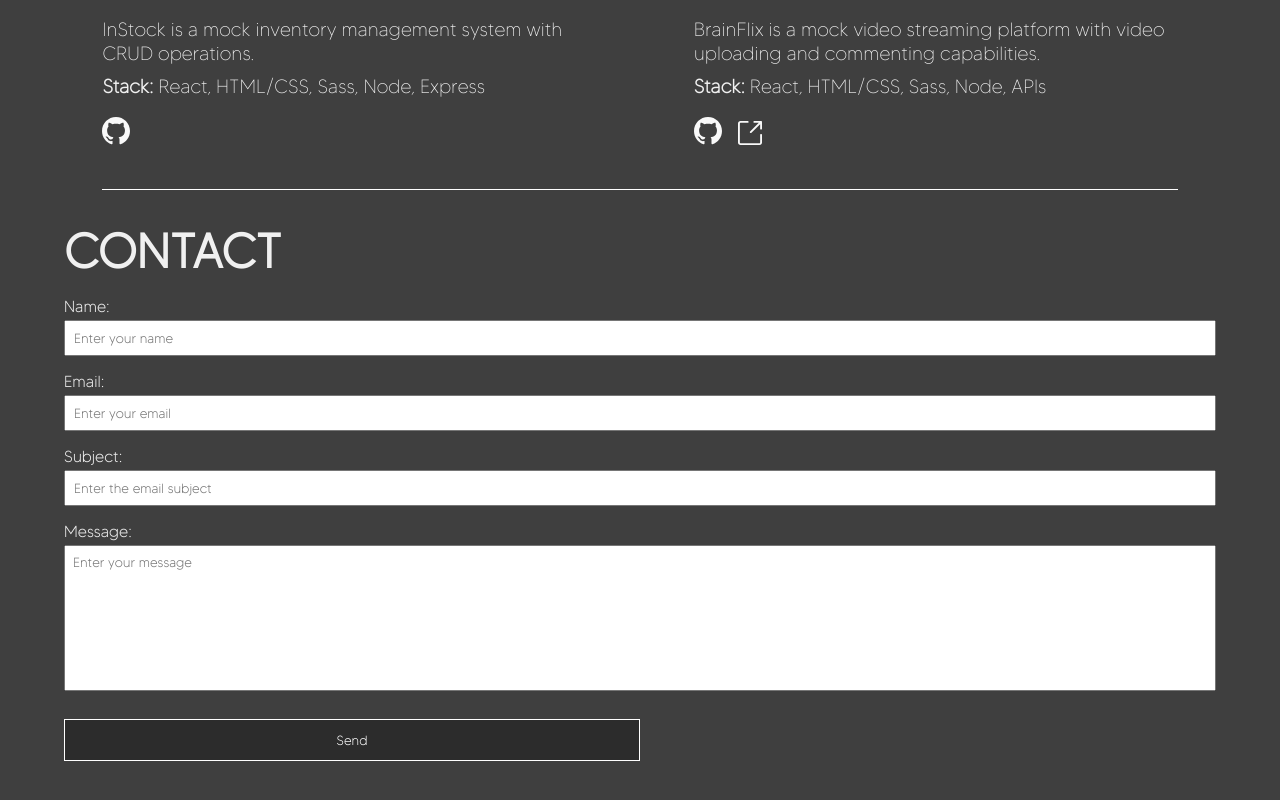
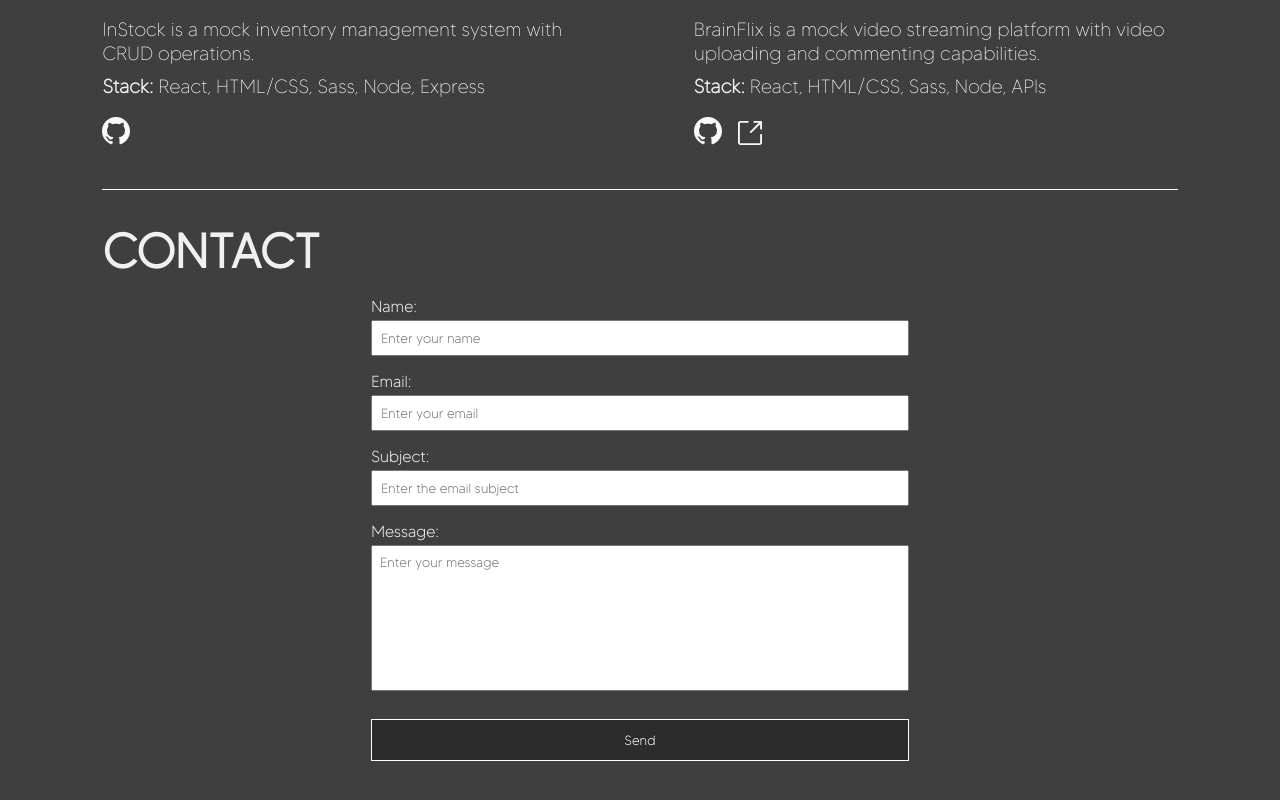
Before and after one commit to marcopoloye/portfolio-site, a JavaScript app: page / in a window 1280 px wide. Shown: the part 1419-2219 px from the top of the page. Before the commit the page ends 2180 px from the top, so only its background shows below. Built offline with nearby package versions, Linux system fonts and the light colour scheme; the HTML template or start-up script is replaced by a standard one.

Commit message:
finished form

```diff
--- a/src/components/ContactSection/ContactSection.scss
+++ b/src/components/ContactSection/ContactSection.scss
@@ -8,23 +8,30 @@
     font-family: 'MadeTommy';
 
     @include tablet {
-        margin: 0rem 4rem;
+        margin: 0rem 8%;
+        padding-bottom: 2.5rem;
     }
+
     &__heading {
         margin: 0 0 1rem;
         font-size: 3rem;
         text-transform: uppercase;
         padding-top: 2rem;
     }
-    // &__form-container {
-    //     display: flex;
-    //     flex-direction: column;
-    //     align-items: center;
-    // }
+    &__form-container {
+        display: flex;
+        flex-direction: column;
+        align-items: center;
+    }
     &__form {
         display: flex;
         flex-direction: column;
-        // width: 100%;
+        width: 100%;
+
+        @include tablet {
+            width: 50%;
+            max-width: 45rem;
+        }
 
         &-button {
             font-family: 'MadeTommy';
@@ -32,6 +39,7 @@
             background-color: rgb(44, 44, 44);
             color: white;
             width: 50%;
+            max-width: 45rem;
             padding: .75rem 0;
 
             &:hover {
--- a/src/components/ProjectsSection/ProjectsSection.scss
+++ b/src/components/ProjectsSection/ProjectsSection.scss
@@ -8,9 +8,6 @@
     font-family: 'MadeTommy';
 
     @include tablet {
-        margin: 2rem 8% 0rem;
-    }
-    @include desktop {
         margin: 2rem 8% 0rem;
     }
 
```
